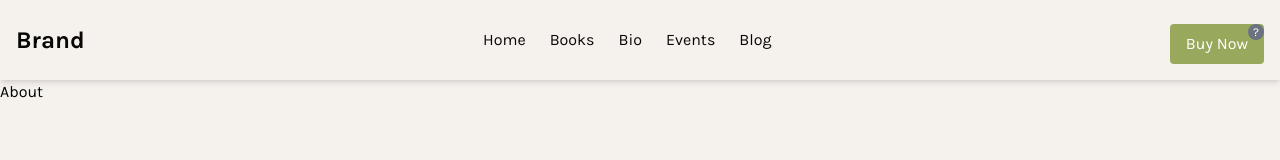
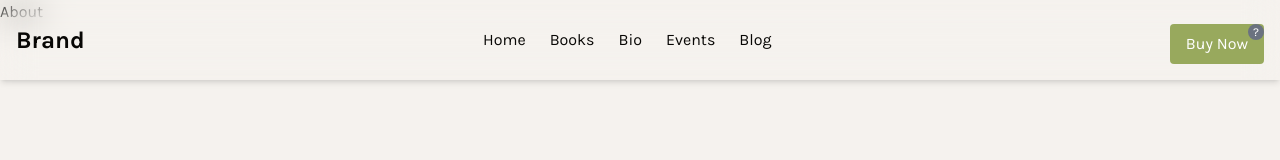
Before and after one commit to gillianroberts1/Wendy-Hudson-Author, a React (Vite) app: page /about in a window 1280 px wide. Shown: the top 160 px of the page. Built offline with nearby package versions, Linux system fonts and the light colour scheme.

Commit message:
navbar changed to fixed with content blurred

```diff
--- a/src/components/Hero.jsx
+++ b/src/components/Hero.jsx
@@ -4,7 +4,7 @@ import { Link } from "react-router-dom";
 
 const Hero = () => {
   return (
-    <section className="px-5 py-8 md:px-8 lg:px-16 lg:py-28">
+    <section className="pt-20 px-5 py-8 md:px-8 lg:px-16 lg:py-28">
       <div className="w-full max-w-[1312px] mx-auto flex flex-col lg:flex-row items-center gap-y-12 lg:gap-x-20">
         <div className="w-full lg:w-1/2 order-2 lg:order-none">
           <img
--- a/src/layout/Navbar.jsx
+++ b/src/layout/Navbar.jsx
@@ -7,7 +7,7 @@ const Navbar = () => {
   const [isOpen, setOpen] = useState(false);
 
   return (
-    <nav className="p-4 w-full bg-background/90 shadow-md">
+    <nav className="fixed backdrop-blur-lg p-4 w-full bg-background/90 shadow-md">
       <div className="flex items-center justify-between">
         {/* Left: Logo */}
         <div className="text-2xl font-bold">
```
